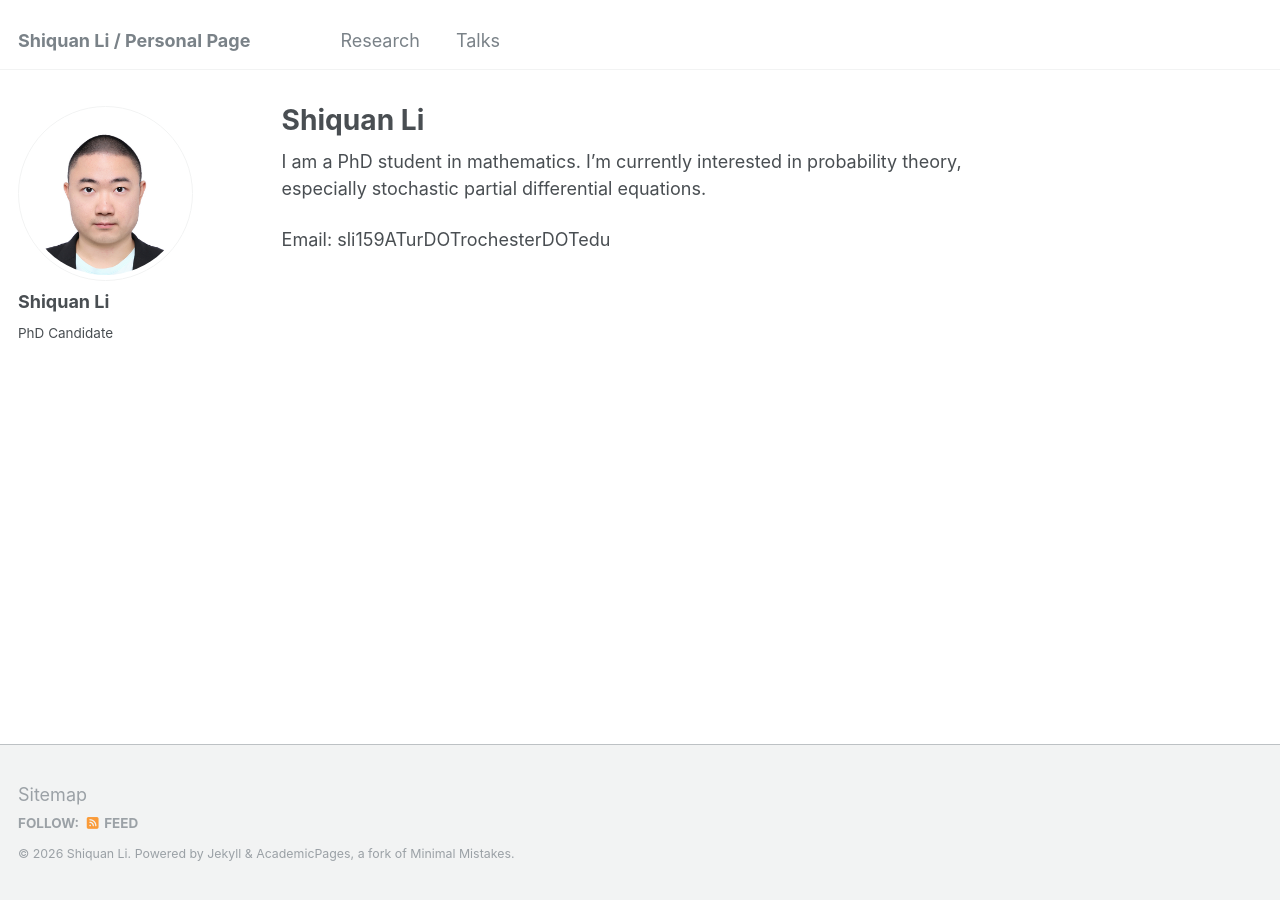
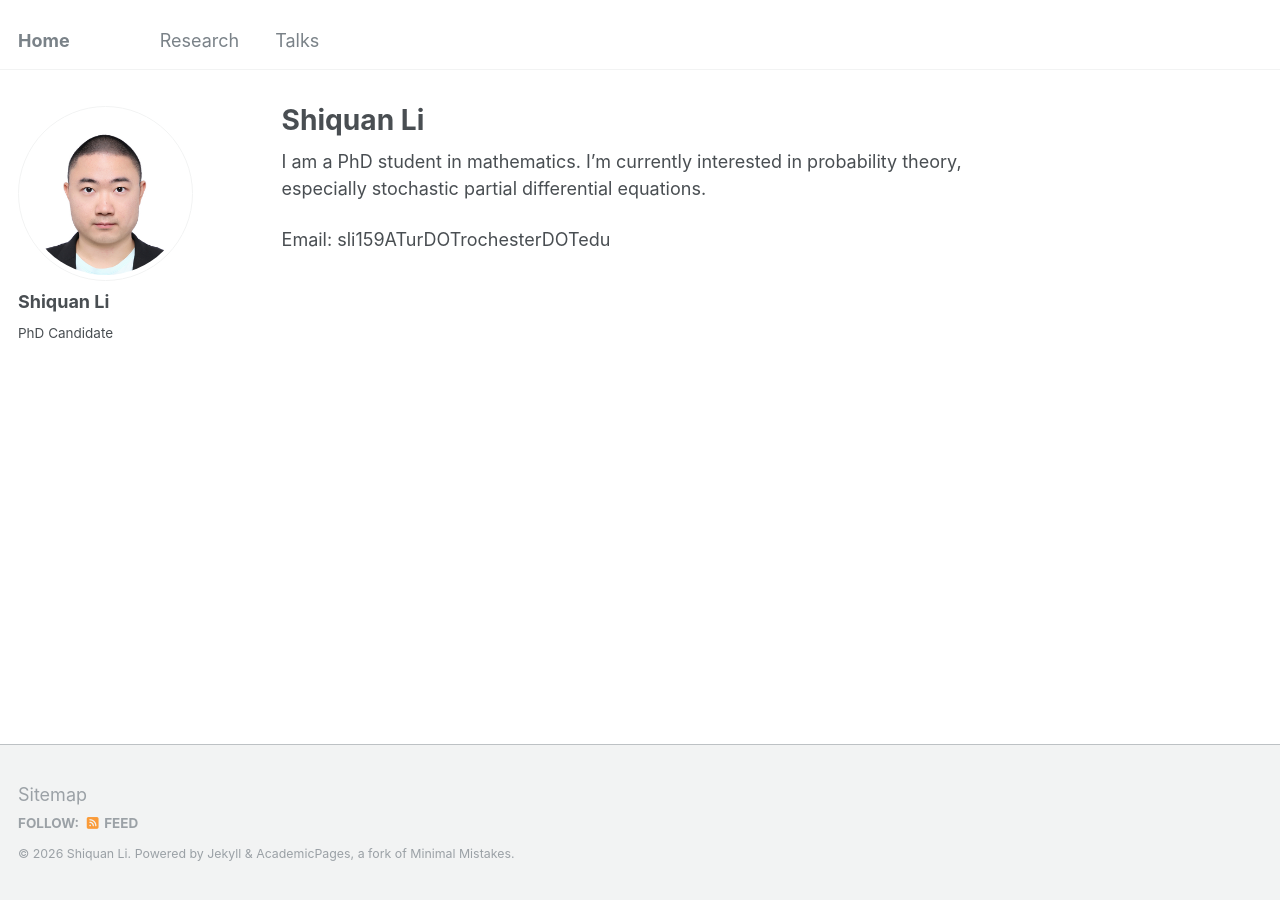
Before and after one commit to Shiquan-Li/Shiquan-Li.github.io, a Jekyll site: the page built from _pages/about.md, in a window 1280 px wide. Built offline with Jekyll 4.4.1, drawn with Linux system fonts in a browser that asks for light colours.

Commit message:
Update _config.yml

```diff
--- a/_config.yml
+++ b/_config.yml
@@ -8,7 +8,7 @@
 
 # Basic Site Settings
 locale                   : "en-US"
-title                    : "Shiquan Li / Personal Page"
+title                    : "Home"
 title_separator          : "-"
 name                     : &name "Shiquan Li"
 description              : &description "4th year PhD student from PKU"
```
